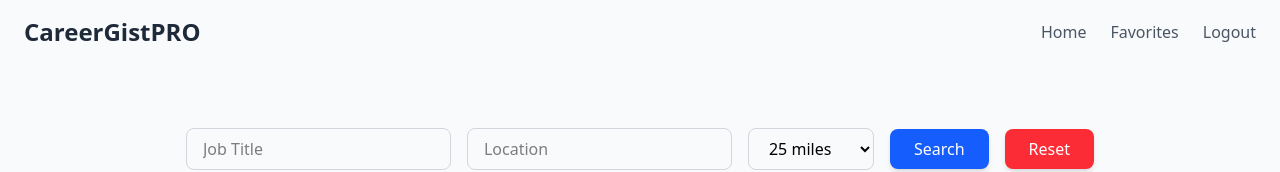
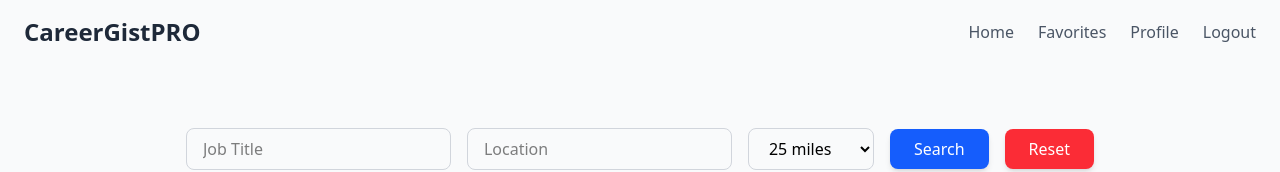
Before and after one commit to nathangreen1632/CareerGistPRO, a React (Vite) app in the folder client/: page / in a window 1280 px wide. Shown: the top 172 px of the page. Built offline with nearby package versions, Linux system fonts and the light colour scheme; no server answers; sample sign-in values are in the browser's storage.

Commit message:
Add Profile link to navigation bar
Added a "Profile" link to the navigation bar for authenticated users. This improves accessibility to user profile management and aligns with the existing navigation structure.

```diff
--- a/client/src/components/Layout.tsx
+++ b/client/src/components/Layout.tsx
@@ -35,6 +35,7 @@ const Layout: React.FC = () => {
             {token && (
               <>
                 <Link to="/favorites" className="text-gray-600 dark:text-gray-300 hover:underline">Favorites</Link>
+                <Link to="/profile" className="text-gray-600 dark:text-gray-300 hover:underline">Profile</Link>
                 <button
                   onClick={handleLogout}
                   className="text-gray-600 dark:text-gray-300 hover:underline focus:outline-none"
```
